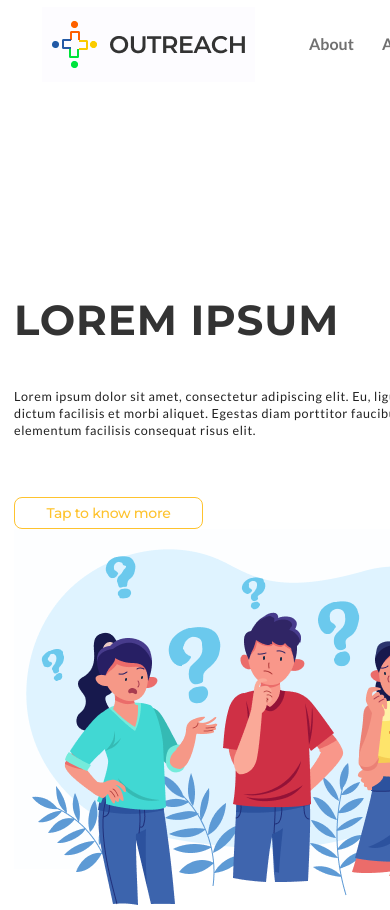
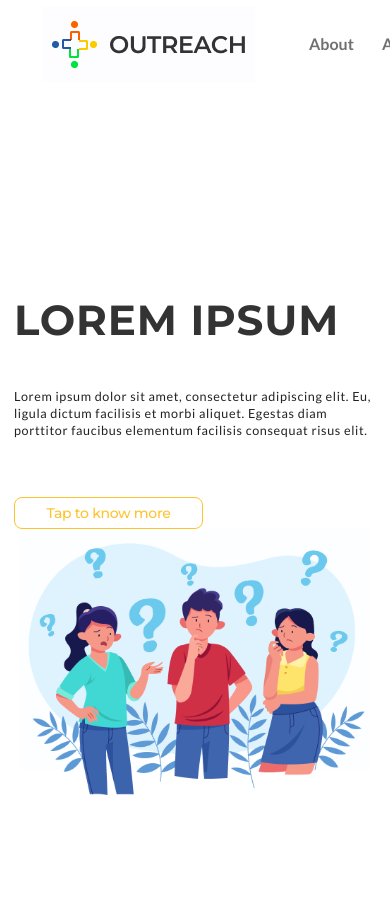
Before and after one commit to Outreach-IITR/Outreach_Website_Frontend, a React (Create React App) app: page / in a window 390 px wide. Shown: the top 910 px of the page. After the commit the page ends 844 px from the top, so only its background shows below. Built offline with nearby package versions, Linux system fonts and the light colour scheme.

Commit message:
First part Responsive

```diff
--- a/src/Components/Homepage/Homepage.css
+++ b/src/Components/Homepage/Homepage.css
@@ -4,11 +4,13 @@
     flex-wrap: wrap;
 }
 
+
 #FirstSectionContent {
     padding-top: 10rem;
 }
+
 #FirstSectionContent p{
-    width: 30rem;
+    max-width: 30rem;
     height: 3.7rem;
     font-size: 0.9rem;
     line-height: 1.2rem;
@@ -50,3 +52,19 @@
     background-color: #FEC32E;
     color: white;
 }
+
+
+
+
+@media screen and (max-width: 995px){
+    #FirstSection{
+        justify-content: center;
+    }
+}
+
+
+@media screen and (max-width: 665px){
+        #FirstSectionImage img{
+            max-width: 25rem;
+        }
+}
--- a/src/Components/Homepage/Homepage.js
+++ b/src/Components/Homepage/Homepage.js
@@ -18,7 +18,7 @@ class Homepage extends React.Component {
                             Tap to know more
                         </button>
                     </div>
-                    <div>
+                    <div id="FirstSectionImage">
                         <img alt="img" src={RightImage} />
                     </div>
                 </div>
```
